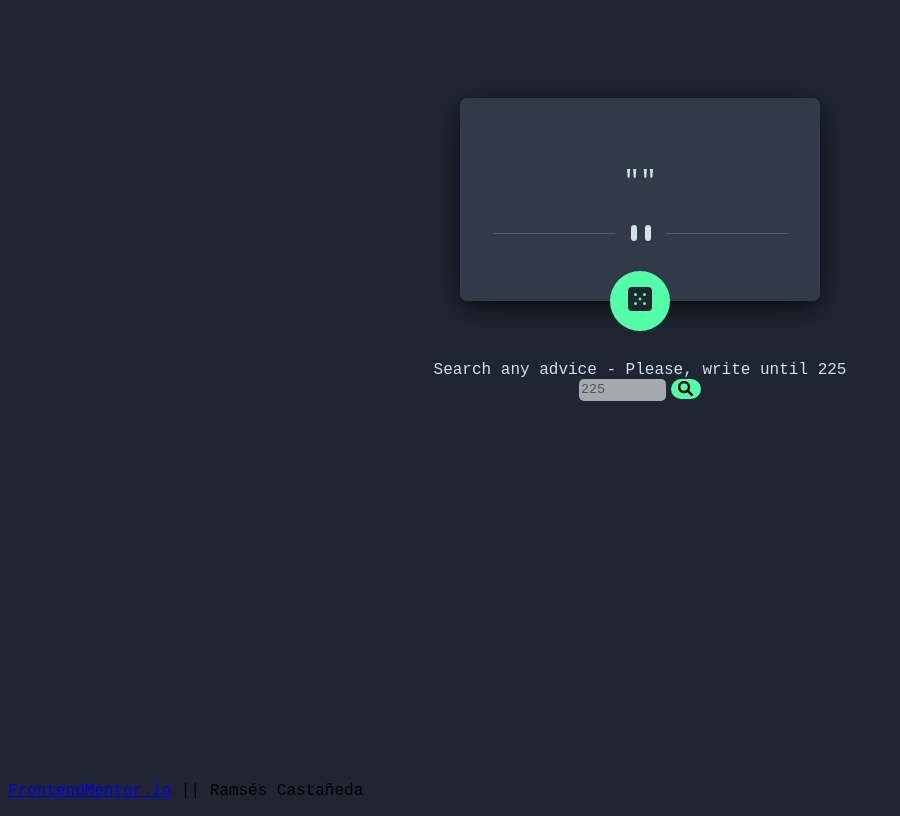
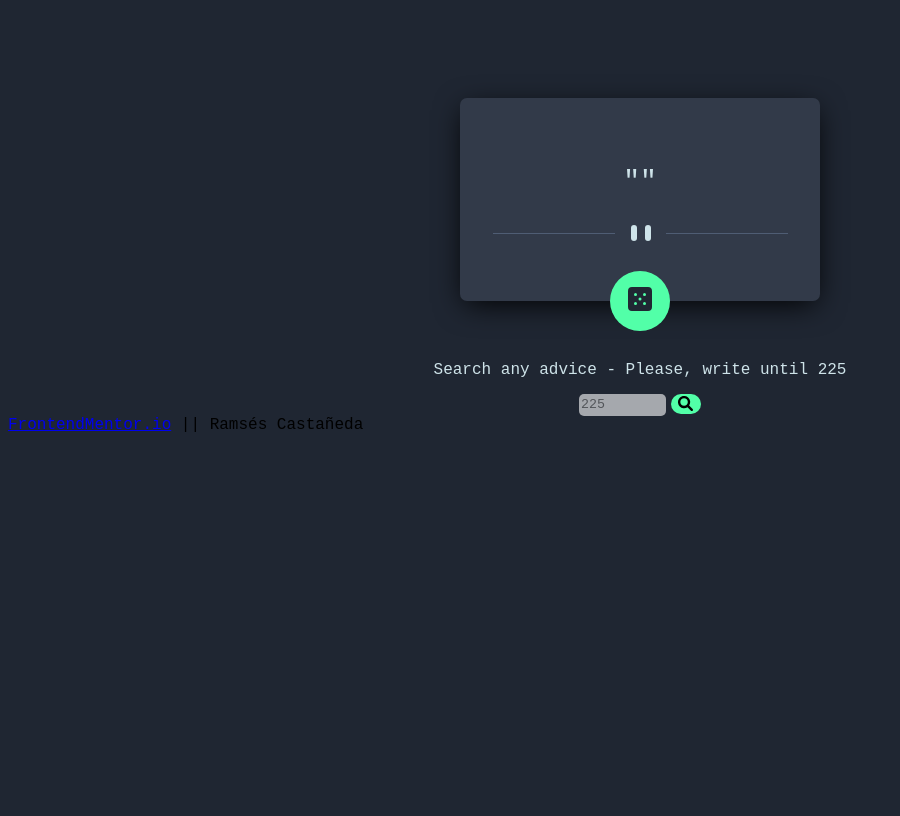
Before and after one commit to Zetiram/Zetiram.github.io, a plain HTML site: page Challenges/AdviceGenerator/index.html in a window 1280 px wide. Shown: the whole page, without its empty margins (0-900 px from the left). Drawn offline with Linux system fonts and the light colour scheme; no server answers.

Commit message:
Update style.css

```diff
--- a/Challenges/AdviceGenerator/style.css
+++ b/Challenges/AdviceGenerator/style.css
@@ -17,6 +17,10 @@
 }
 
 /*-----------------Position------------------*/
+body {
+	min-height: 100vh;
+}
+
 .bigdiv {
 	display: flex;
 	justify-content: center;
@@ -71,6 +75,7 @@
 }
 
 .search{
+	margin-top: 15px;
 	display: flex;
 	justify-content: center;
 }
@@ -81,10 +86,9 @@ input {
 	margin-right: 5px;
 }
 
-footer {
+.footer-section {
+	margin-top: 120px;
 	text-align: center;
-	position: absolute;
-	bottom: 0;
 }
 
 
```
